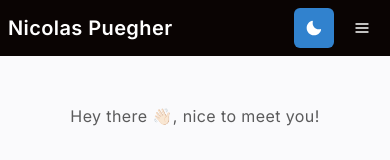
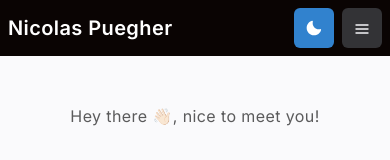
Before and after one commit to nicoPuegher/portfolio, a React (Vite) app: page / in a window 390 px wide. Shown: the top 160 px of the page. Built offline with nearby package versions, Linux system fonts and the light colour scheme.

Commit message:
Update colors with new light theme in menu-mobile component

```diff
--- a/src/components/navbar/menu-mobile.jsx
+++ b/src/components/navbar/menu-mobile.jsx
@@ -23,9 +23,13 @@ export default function MenuMobile() {
 				as={IconButton}
 				icon={<HamburgerIcon />}
 				aria-label="Options"
-				colorScheme={useColorModeValue(light.neutral, dark.neutral)}
+				display={{ base: 'block', lg: 'none' }}
+				color={useColorModeValue(light.text_light_content, '')}
+				bg={useColorModeValue(light.neutral, '')}
+				_hover={{ bg: useColorModeValue(light.neutral_hover, '') }}
+				_active={{ bg: useColorModeValue(light.neutral_hover, '') }}
 			/>
-			<MenuList bg={useColorModeValue(light.bgLight, dark.bgLight)}>
+			<MenuList bg={useColorModeValue(light.bg_light, dark.bgLight)}>
 				{menu.buttons.map((name) => (
 					<CustomMenuItem
 						key={name}
```
